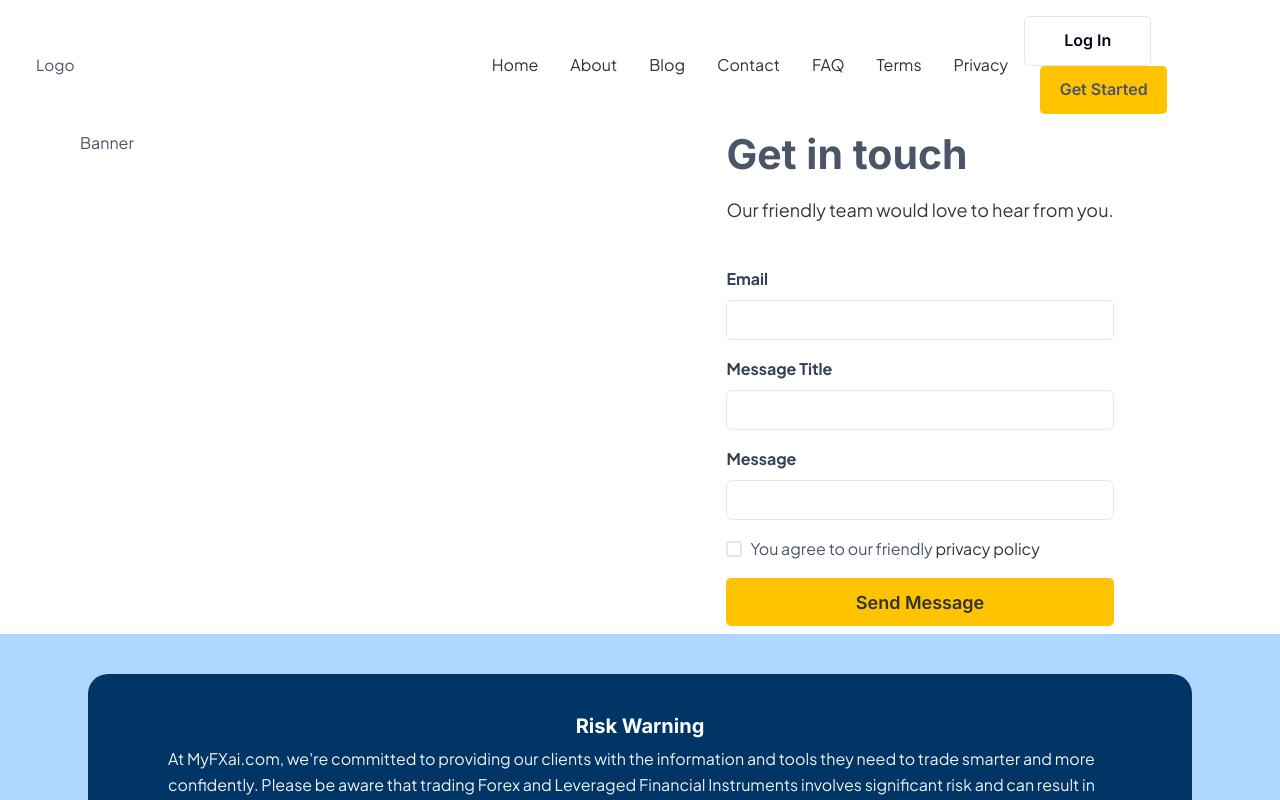
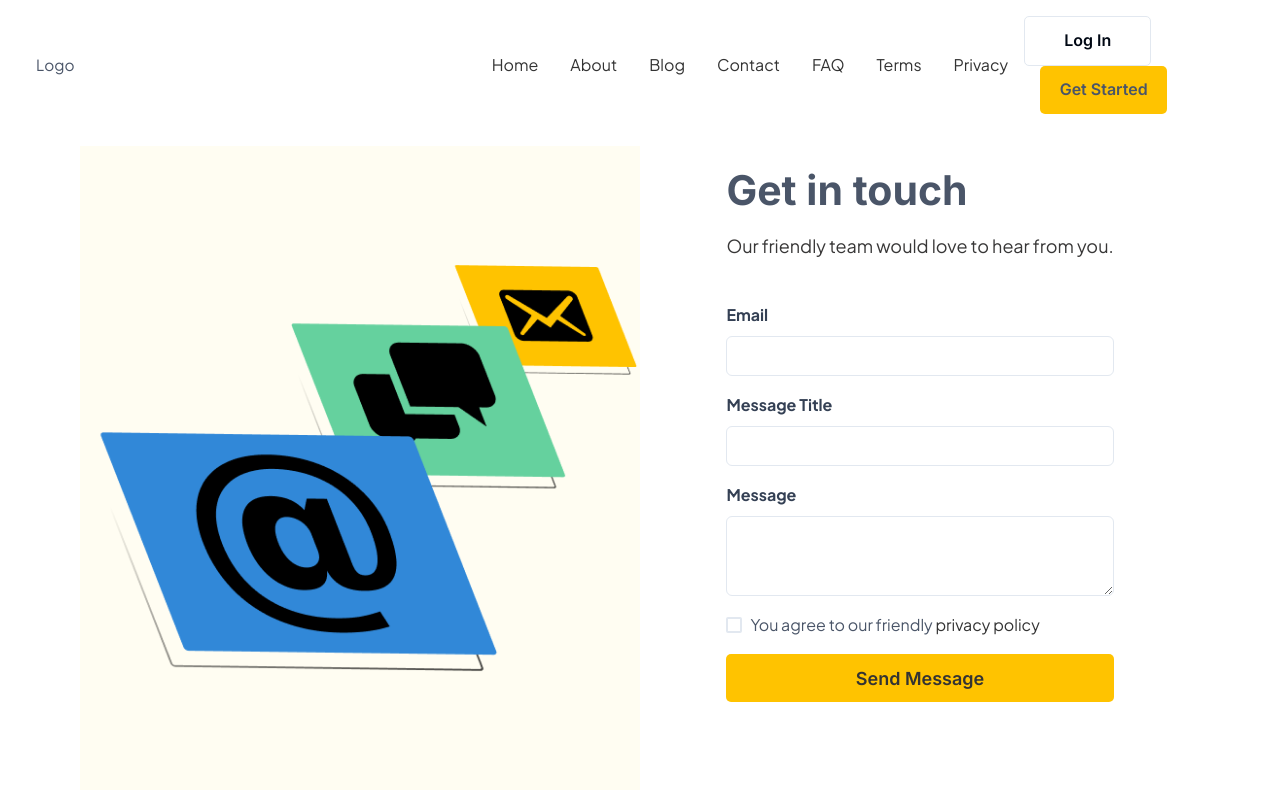
Before and after one commit to AyoMoses1/myfxai, a React (Create React App) app: page /contact in a window 1280 px wide. Shown: the top 800 px of the page. Built offline with nearby package versions, Linux system fonts and the light colour scheme; a web font is replaced by a local one.

Commit message:
Resolve all styling with the contact page

```diff
--- a/src/pages/contact/components/Banner.tsx
+++ b/src/pages/contact/components/Banner.tsx
@@ -1,9 +1,15 @@
-import React from 'react'
+import React from 'react';
+import fBanner from 'assets/images/fbanner.png';
+import { Center, Flex, Image } from '@chakra-ui/react';
 
 function Banner() {
   return (
-    <div>Banner</div>
-  )
+    <Flex justify="center" align="center" height="100%" bgColor="mainYellow.light">
+      <Center>
+        <Image src={fBanner} alt="fbanner" />
+      </Center>
+    </Flex>
+  );
 }
 
-export default Banner
+export default Banner;
--- a/src/pages/contact/components/Form.tsx
+++ b/src/pages/contact/components/Form.tsx
@@ -12,13 +12,14 @@ import {
   Stack,
   Link,
   Checkbox,
+  Textarea,
 } from '@chakra-ui/react';
 import { Link as ReactRouterLink } from 'react-router-dom';
 import styled from 'styled-components';
 
 function Form() {
   return (
-    <Container height="100%" px={20}>
+    <StyledContainer>
       <Flex h="100%" align="center" justify="center">
         <Box>
           <Heading variant="secondary" color="light.blue1" marginBottom={4}>
@@ -39,7 +40,7 @@ function Form() {
               </FormControl>
               <FormControl id="message">
                 <FormLabel>Message</FormLabel>
-                <Input type="textarea" variant="outline" />
+                <Textarea size="md" />
               </FormControl>
               <FormControl justifyContent="space-between">
                 <Checkbox defaultChecked={false}>
@@ -51,7 +52,12 @@ function Form() {
                 </Checkbox>
               </FormControl>
               <Link as={ReactRouterLink} to="/">
-                <Button type="submit" variant="secondary" size="lg" width="100%">
+                <Button
+                  type="submit"
+                  variant="secondary"
+                  size="lg"
+                  width="100%"
+                >
                   Send Message
                 </Button>
               </Link>
@@ -59,7 +65,7 @@ function Form() {
           </StyledForm>
         </Box>
       </Flex>
-    </Container>
+    </StyledContainer>
   );
 }
 
@@ -68,3 +74,10 @@ export default Form;
 const StyledForm = styled('form')`
   margin-top: 42px;
 `;
+
+const StyledContainer = styled(Container)`
+  height: 100%;
+  padding-x: 20px;
+  padding-bottom: 80px;
+  padding-top: 20px;
+`;
--- a/src/pages/contact/index.tsx
+++ b/src/pages/contact/index.tsx
@@ -5,7 +5,7 @@ import Form from './components/Form';
 
 function index() {
   return (
-    <Container maxW="90%">
+    <Container maxW="90%" py={4}>
       <Grid templateColumns="repeat(4, 1fr)">
         <GridItem colSpan={2}>
           <Banner />
```
Also changed, not shown: src/theme/components/Textarea.tsx (added, +37 -0 lines), src/assets/images/fbanner.png (added).
